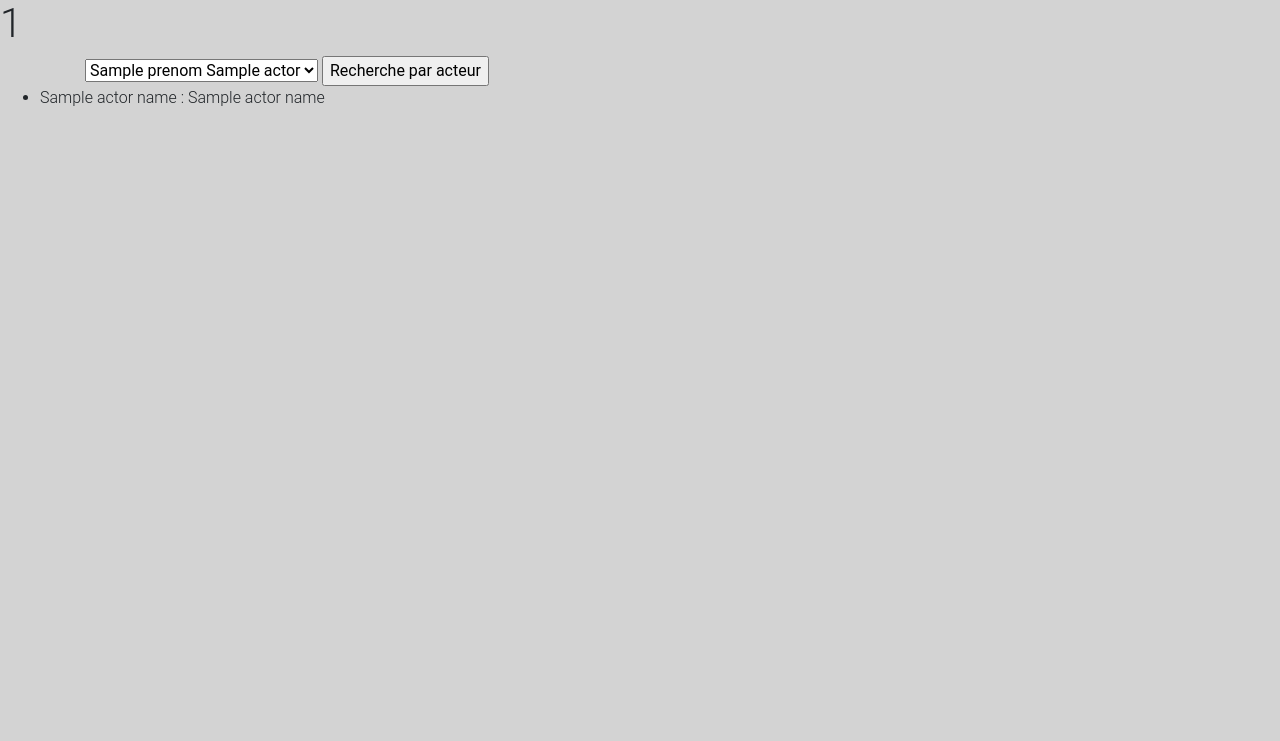
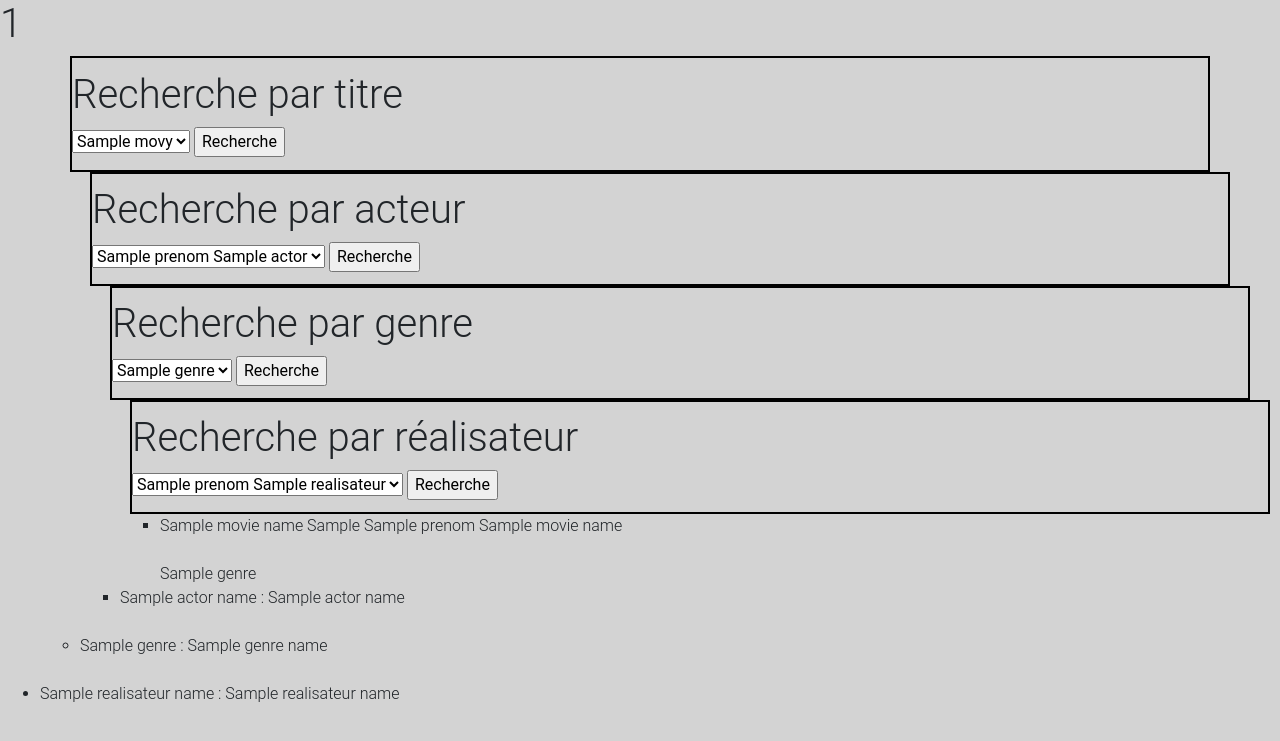
Before and after one commit to kvnbrnrd/Projet_Liste_de_films, a PHP site: the page made by Views/HomeView.php in a window 1280 px wide. Shown: the top 741 px of the page. Run offline with PHP 8.4, Linux system fonts and the light colour scheme; the template is opened without the code that fills it: most values are stand-ins (such as "Sample title", 1, 10 or a date in 2020); some libraries are stand-ins or nearby versions.

Commit message:
maj homeview by lulu & emi

```diff
--- a/Controllers/FilmController.php
+++ b/Controllers/FilmController.php
@@ -7,10 +7,10 @@ include('Models/Genre.php');
 
 //Récupérer les données (ici, on est sur la page d'un film précis donc on récupère un seul film en fonction de l'ID)
 //Je prends un id arbitrairement, il devra provenir de l'URL en réalité (par ex localhost/MVC2/film/2 pour l'id 2)
-$movie = getOneMovie($_GET['id_film']);
+$this_movie = getOneMovie($_GET['id_film']);
 
 //traiter les données
-$movie['realisateur'] = ucfirst($movie['realisateur']); //Mets une majuscule au nom du réalisateur
+$this_movie['realisateur'] = ucfirst($this_movie['realisateur']); //Mets une majuscule au nom du réalisateur
 
 
 //inclure la vue
--- a/Views/HomeView.php
+++ b/Views/HomeView.php
@@ -17,24 +17,111 @@
 <body>
 
     <h1><?=$page?></h1>
+
+
+    <!-- FORMULAIRE PAR TITRE -->
     <div class="container formcont">
-        <form id="formbyactor" action="" method="get">
+        <h1 id="titrecardbytitre">Recherche par titre</h1>
+        <form id="formbytitre" action="" method="GET">
+            <select name="whichtitre" id="selecttitre">
+                <?php foreach($all_movies as $key=>$value) : ?>
+                   <option value="<?=$key['films'].$value['id_film']?>"><?=$key['films'].$value['titre']?></option>
+                <?php endforeach; ?>
+            </select>
+            <input type="submit" value="Recherche">
+        </form>
+    </div>
+    <ul>
+
+
+    <!-- FORMULAIRE PAR ACTEUR -->
+    <div class="container formcont">
+        <h1 id="titrecardbyactor">Recherche par acteur</h1>
+        <form id="formbyactor" action="" method="GET">
             <select name="whichactor" id="selectactor">
                 <?php foreach($all_actors as $key=>$value) : ?>
                    <option value="<?=$key['acteurs'].$value['id_acteur']?>"><?=$key['acteurs'].$value['prenom']?> <?=$key['acteurs'].$value['nom']?></option>
                 <?php endforeach; ?>
             </select>
-            <input type="submit" value="Recherche par acteur">
+            <input type="submit" value="Recherche">
         </form>
     </div>
-<!-- $_GET['whichactor'] -->
     <ul>
-        <!-- Comme la vue est incluse depuis le controller, on a accès à la variables $movies du controller : on fait une boucle pour afficher le titre de chaque film -->
+
+    <!-- FORMULAIRE PAR GENRE -->
+    <div class="container formcont">
+        <h1 id="titrecardbygenre">Recherche par genre</h1>
+        <form id="formbygenre" action="" method="GET">
+            <select name="whichgenre" id="selectgenre">
+                <?php foreach($all_genres as $key=>$value) : ?>
+                   <option value="<?=$key['genres'].$value['id_genre']?>"><?=$key['genres'].$value['genre']?></option>
+                <?php endforeach; ?>
+            </select>
+            <input type="submit" value="Recherche">
+        </form>
+    </div>
+    <ul>
+
+    <!-- FORMULAIRE PAR REALISATEURS -->
+    <div class="container formcont">
+        <h1 id="titrecardbyrealisateur">Recherche par réalisateur</h1>
+        <form id="formbyrealisateur" action="" method="GET">
+            <select name="whichrealisateur" id="selectrealisateur">
+                <?php foreach($all_realisateurs as $key=>$value) : ?>
+                   <option value="<?=$key['realisateurs'].$value['id_realisateur']?>"><?=$key['realisateurs'].$value['prenom']?> <?=$key['realisateurs'].$value['nom']?></option>
+                <?php endforeach; ?>
+            </select>
+            <input type="submit" value="Recherche">
+        </form>
+    </div>
+    <ul>
+
+
+
+
+
+    <!-- AFFICHER RESULTATS PAR TITRE-->
+    <?php if(isset($movie_name)){
+                foreach ($movie_name as $key => $value) : ?>
+            <li><?=$key['films'].$value['titre']?> <?=$key['films'].$value['annee_sortie']?> <?=$key['realisateurs'].$value['prenom']?> <?=$key['realisateurs'].$value['nom']?></li><br>
+            <?php endforeach;
+                foreach($movie_name as $key => $value){
+                    echo $key['genres'].$value['genre'];
+                }
+        } ?>
+        </ul>
+
+    <!-- AFFICHER RESULTATS PAR ACTEURS-->
         <?php if(isset($actor_name)){
             foreach ($actor_name as $key => $value) : ?>
            <li><?=$key['acteurs'].$value['nom']?> : <?=$key['films'].$value['titre']?></li><br>
         <?php endforeach; } ?>
     </ul>
+
+    <!-- AFFICHER RESULTATS PAR GENRE-->
+        <?php if(isset($genre_name) && !empty($genre_name)){
+            foreach ($genre_name as $key => $value) : ?>
+           <li><?=$key['genres'].$value['genre']?> : <?=$key['films'].$value['titre']?></li><br>
+        <?php endforeach; }
+        elseif(isset($genre_name) && empty($genre_name)){
+            echo "Nous n'avons pas de films dans cette catégorie.";
+        } ?>
+    </ul>
+
+     <!-- AFFICHER RESULTATS PAR REALISATEURS-->
+     <?php if(isset($realisateur_name)){
+            foreach ($realisateur_name as $key => $value) : ?>
+           <li><?=$key['realisateurs'].$value['nom']?> : <?=$key['films'].$value['titre']?></li><br>
+        <?php endforeach; } ?>
+    </ul>
+
+
+
+
+
+
+
+
 
 <!-- JQuery -->
 <script type="text/javascript" src="https://cdnjs.cloudflare.com/ajax/libs/jquery/3.3.1/jquery.min.js"></script>
--- a/style.css
+++ b/style.css
@@ -1,3 +1,8 @@
 body {
     background: lightgrey;
 }
+
+.formcont{
+    border: 2px solid black;
+    padding: 1% 0;
+}
```
Also changed, not shown: Controllers/HomeController.php (+32 -14 lines), Models/Film.php (+24 -2 lines).
